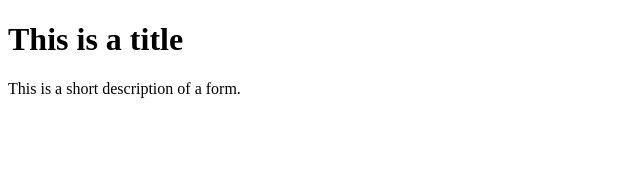
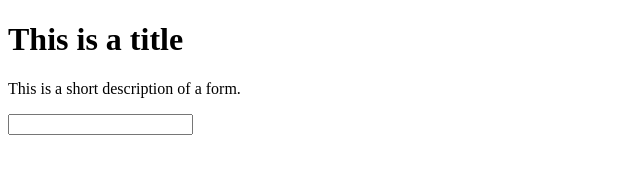
Before and after one commit to alexawesomecode/mc-alexcarlos, a plain HTML site: page index.html in a window 1280 px wide. Shown: the whole page, without its empty margins (0-640 px from the left). Drawn offline with Linux system fonts and the light colour scheme.

Commit message:
add form and name

```diff
--- a/index.html
+++ b/index.html
@@ -8,10 +8,13 @@
 
   <body>
     <script src="https://cdn.freecodecamp.org/testable-projects-fcc/v1/bundle.js"></script>
-    <form>
 
     <h1 id='title'>This is a title</h1>
     <p id='description'> This is a short description of a form. </p>
+
+    <form id="survey-form">
+
+      <input type="text" name="username" id="name">
     </form>
 
     <script  src="js/index.js"></script>
```
